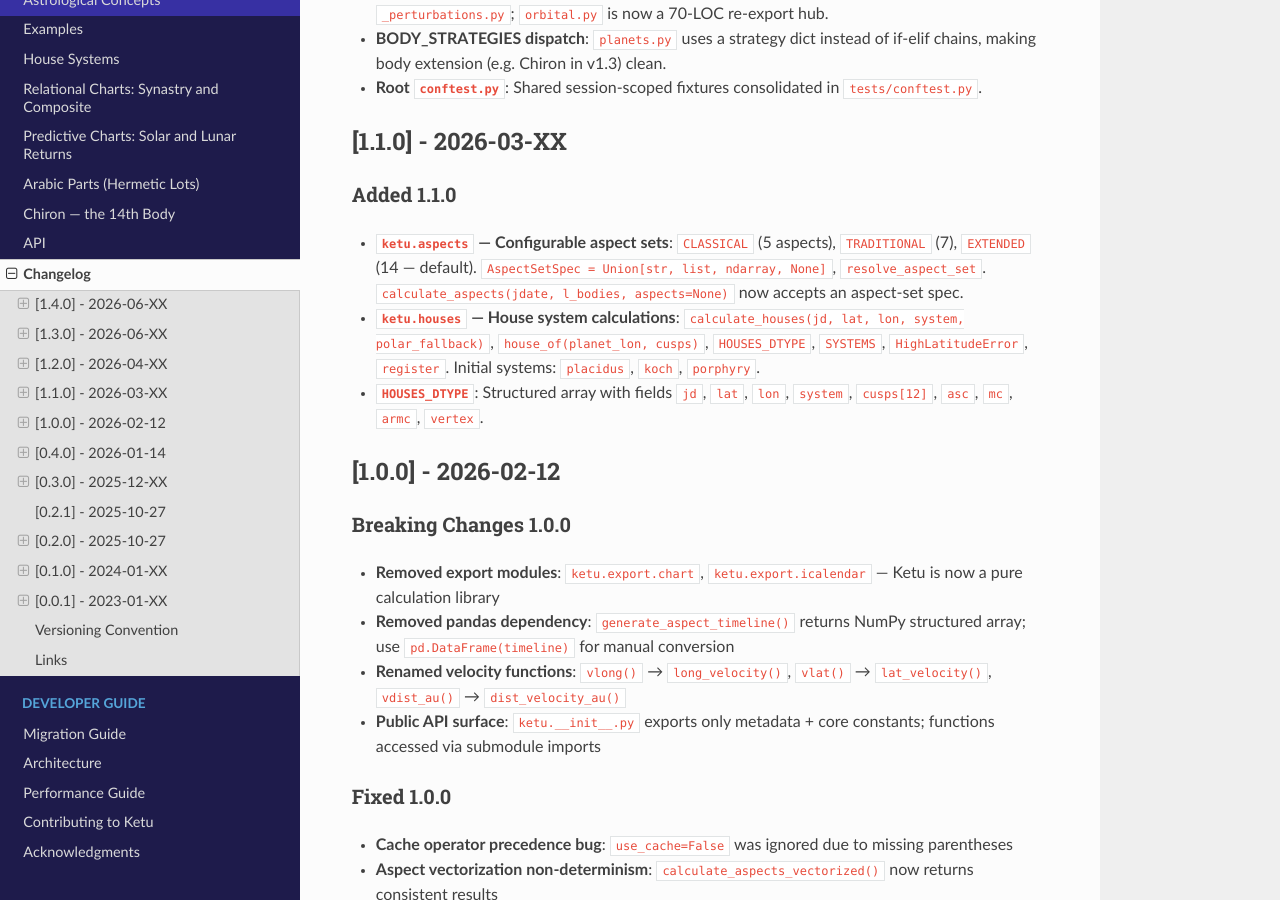
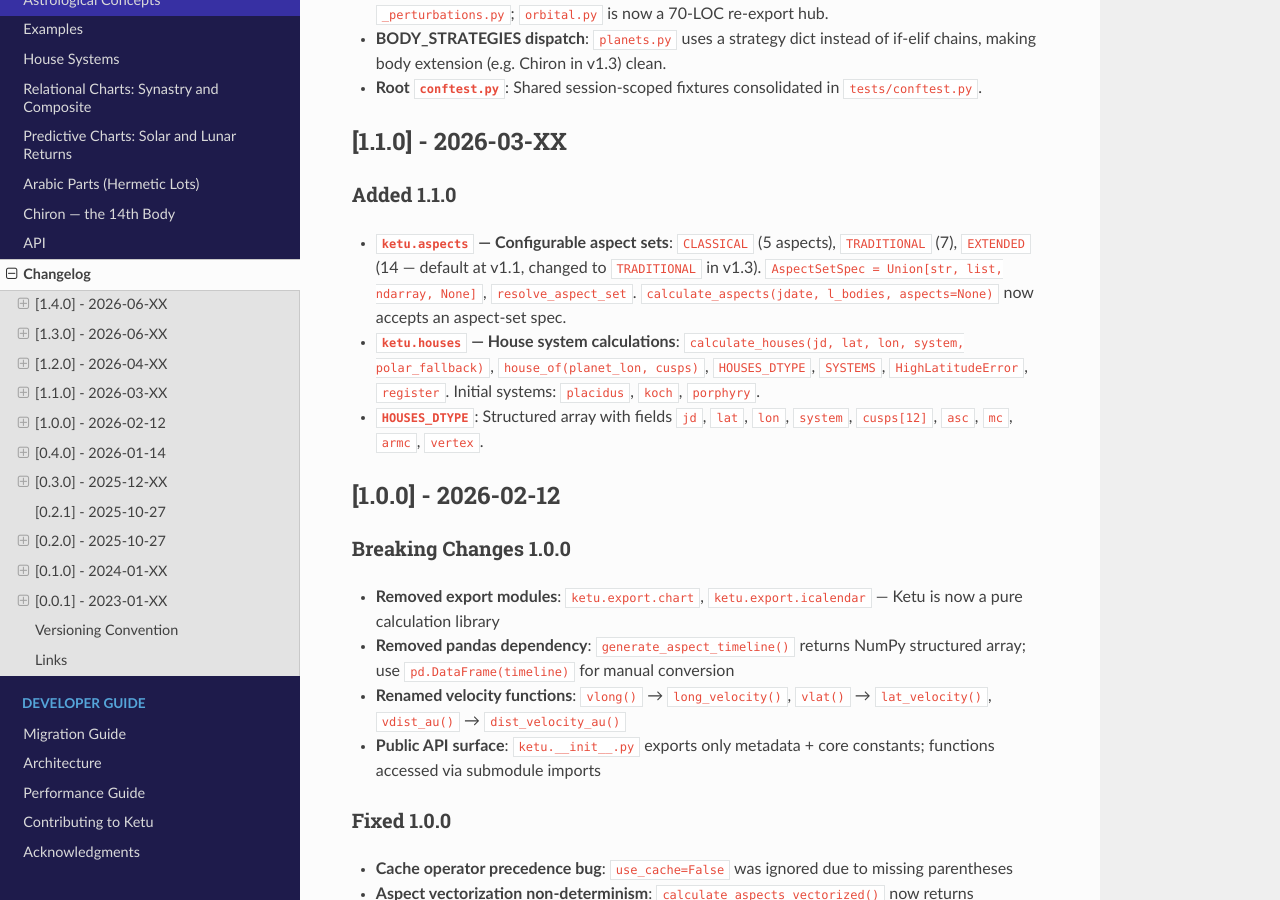
Before and after one commit to alkimya/ketu, a Sphinx documentation site: the page built from docs/source/changelog.md, in a window 1280 px wide and 900 px high, scrolled down 2003 px. Built offline with Sphinx 7.4.7 and the Read the Docs theme 3.1.0, drawn with Linux system fonts in a browser that asks for light colours; some of the changed lines change nothing that is shown.

Commit message:
feat(31-06): annotate v1.1 EXTENDED-default + bump docs-build version to 1.4.0
- Annotated v1.1 EXTENDED entry: 'default at v1.1, changed to TRADITIONAL in v1.3'
- Bumped conf.py release + version strings to 1.4.0 (docs-build metadata only)
- pyproject.toml and ketu/__init__.py unchanged (Phase 32 / Release task)

```diff
--- a/docs/source/changelog.md
+++ b/docs/source/changelog.md
@@ -51,7 +51,7 @@ See [Migration Guide](migration.md) for upgrade instructions.
 
 ### Added 1.1.0
 
-- **`ketu.aspects` — Configurable aspect sets**: `CLASSICAL` (5 aspects), `TRADITIONAL` (7), `EXTENDED` (14 — default). `AspectSetSpec = Union[str, list, ndarray, None]`, `resolve_aspect_set`. `calculate_aspects(jdate, l_bodies, aspects=None)` now accepts an aspect-set spec.
+- **`ketu.aspects` — Configurable aspect sets**: `CLASSICAL` (5 aspects), `TRADITIONAL` (7), `EXTENDED` (14 — default at v1.1, changed to `TRADITIONAL` in v1.3). `AspectSetSpec = Union[str, list, ndarray, None]`, `resolve_aspect_set`. `calculate_aspects(jdate, l_bodies, aspects=None)` now accepts an aspect-set spec.
 - **`ketu.houses` — House system calculations**: `calculate_houses(jd, lat, lon, system, polar_fallback)`, `house_of(planet_lon, cusps)`, `HOUSES_DTYPE`, `SYSTEMS`, `HighLatitudeError`, `register`. Initial systems: `placidus`, `koch`, `porphyry`.
 - **`HOUSES_DTYPE`**: Structured array with fields `jd`, `lat`, `lon`, `system`, `cusps[12]`, `asc`, `mc`, `armc`, `vertex`.
 
--- a/docs/source/conf.py
+++ b/docs/source/conf.py
@@ -11,8 +11,8 @@ sys.path.insert(0, os.path.abspath("../.."))
 project = "Ketu"
 copyright = f"{datetime.now().year}, Loc Cosnier"
 author = "Loc Cosnier"
-release = "1.3.0"
-version = "1.3.0"
+release = "1.4.0"
+version = "1.4.0"
 
 # Language and internationalization
 language = "en"
```
